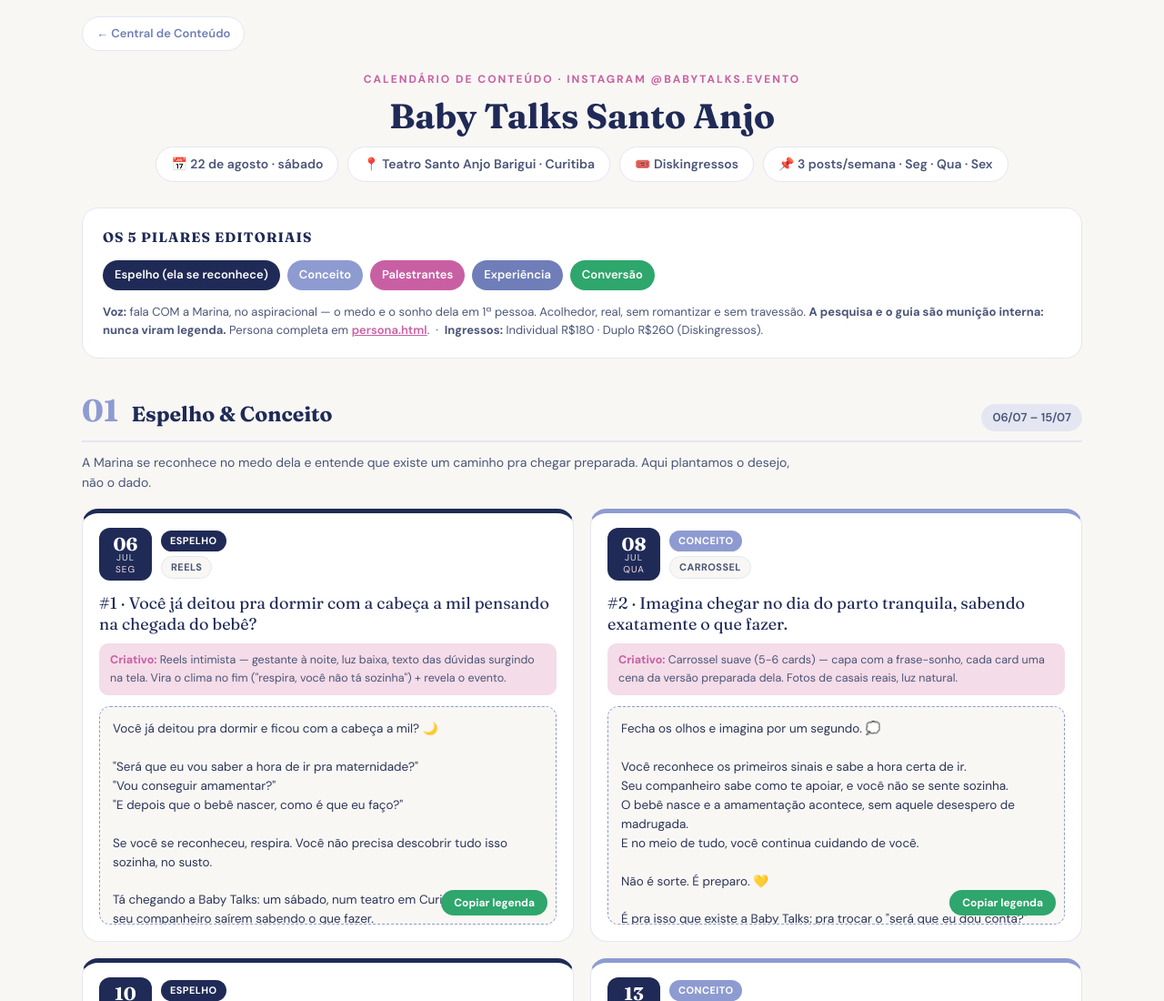
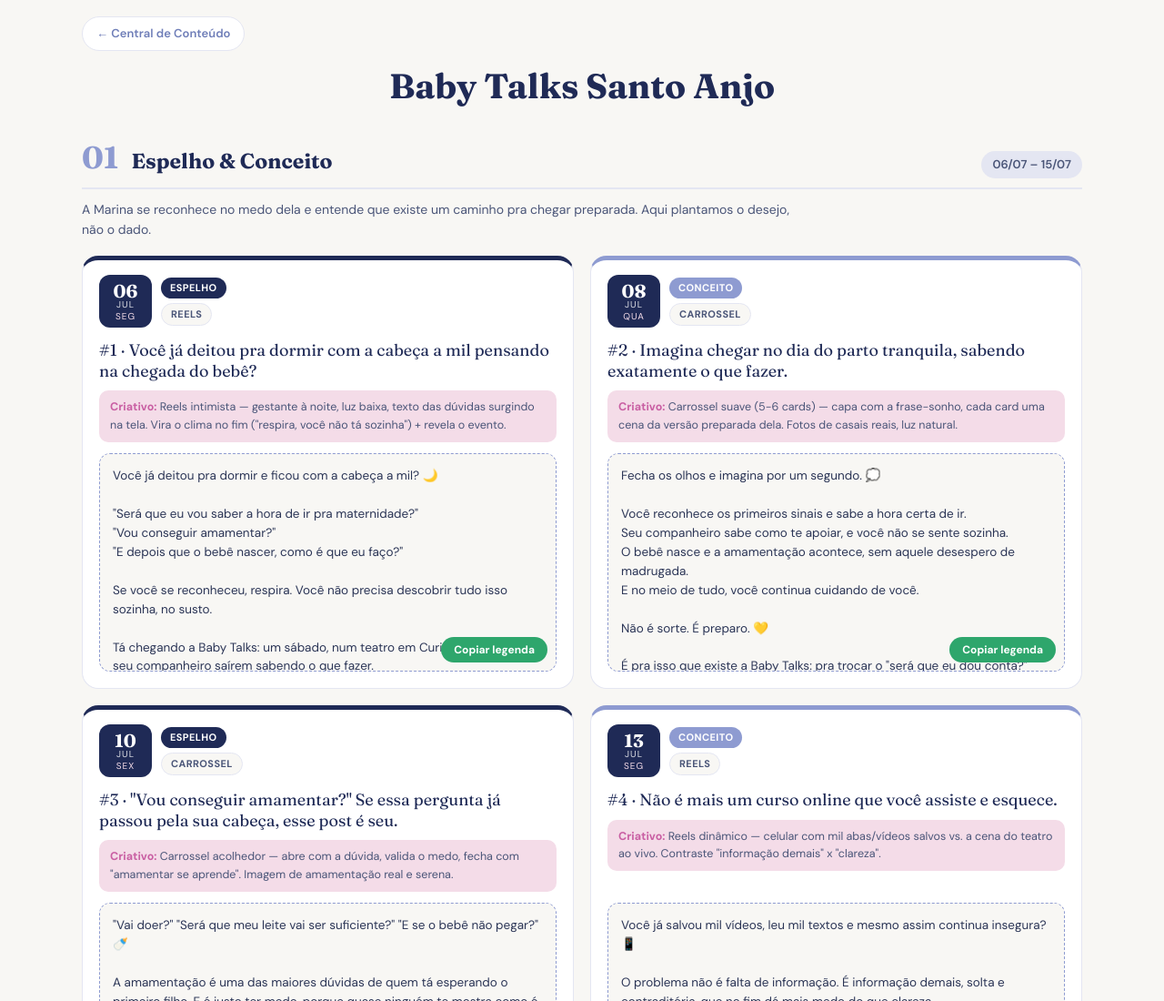
Before and after one commit to brunotropolis/babytalks-conteudo, a plain HTML site: page calendario.html in a window 1280 px wide. Shown: the top 1100 px of the page at 91% size. Drawn offline with Linux system fonts and the light colour scheme.

Commit message:
Topo enxuto: so 'Baby Talks' + botao 'Central de Conteudo'; remove data/pilares/voz do topo

```diff
--- a/calendario.html
+++ b/calendario.html
@@ -76,27 +76,8 @@
 <div class="backbar"><a href="https://conteudo.babytalks.com.br/">← Central de Conteúdo</a></div>
 <div class="wrap">
   <header class="top">
-    <span class="kicker">Calendário de conteúdo · Instagram @babytalks.evento</span>
     <h1>Baby Talks Santo Anjo</h1>
-    <div class="facts">
-      <span class="fact">📅 22 de agosto · sábado</span>
-      <span class="fact">📍 Teatro Santo Anjo Barigui · Curitiba</span>
-      <span class="fact">🎟️ Diskingressos</span>
-      <span class="fact">📌 3 posts/semana · Seg · Qua · Sex</span>
-    </div>
   </header>
-
-  <div class="legend">
-    <h3>Os 5 pilares editoriais</h3>
-    <div class="pills">
-      <span class="pill" style="background:#1F2A56">Espelho (ela se reconhece)</span>
-      <span class="pill" style="background:#8E9BD1">Conceito</span>
-      <span class="pill" style="background:#C95FA3">Palestrantes</span>
-      <span class="pill" style="background:#6F7EB8">Experiência</span>
-      <span class="pill" style="background:#2EA66C">Conversão</span>
-    </div>
-    <p class="note"><b>Voz:</b> fala COM a Marina, no aspiracional — o medo e o sonho dela em 1ª pessoa. Acolhedor, real, sem romantizar e sem travessão. <b>A pesquisa e o guia são munição interna: nunca viram legenda.</b> Persona completa em <a href="persona.html">persona.html</a>. &nbsp;·&nbsp; <b>Ingressos:</b> Individual R$180 · Duplo R$260 (Diskingressos).</p>
-  </div>
 
   <div id="app"></div>
 
```
Also changed, not shown: index.html (+4 -9 lines).
